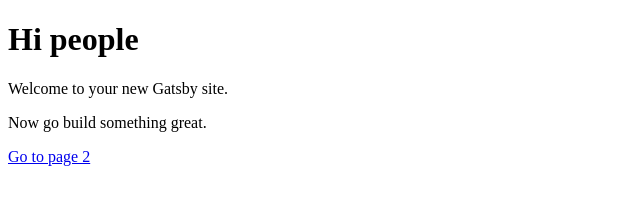
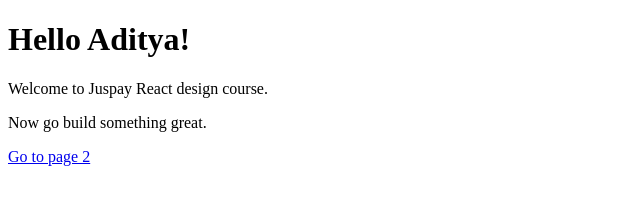
Before and after one commit to aditya-jadhav-design/react-design-course, a Gatsby site: page / in a window 1280 px wide. Shown: the whole page, without its empty margins (0-640 px from the left). Built offline with nearby package versions, Linux system fonts and the light colour scheme; Gatsby itself is replaced by a stand-in of ours.

Commit message:
commit one

```diff
--- a/src/pages/index.js
+++ b/src/pages/index.js
@@ -3,8 +3,8 @@ import Link from 'gatsby-link'
 
 const IndexPage = () => (
   <div>
-    <h1>Hi people</h1>
-    <p>Welcome to your new Gatsby site.</p>
+    <h1>Hello Aditya!</h1>
+    <p>Welcome to Juspay React design course.</p>
     <p>Now go build something great.</p>
     <Link to="/page-2/">Go to page 2</Link>
   </div>
```
